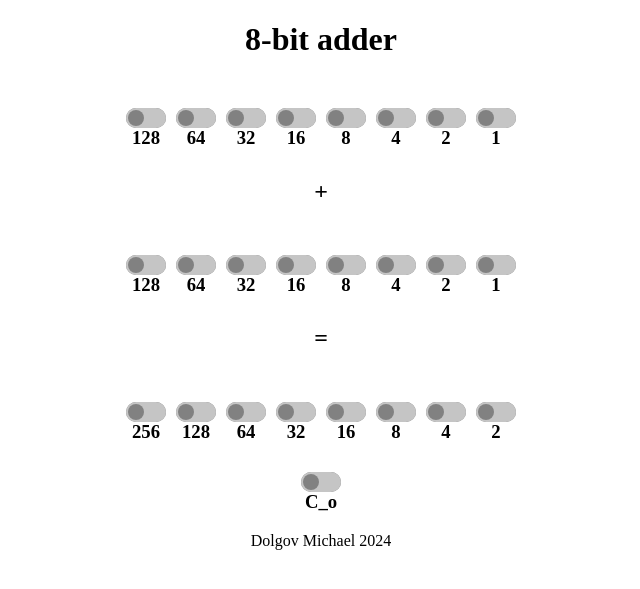
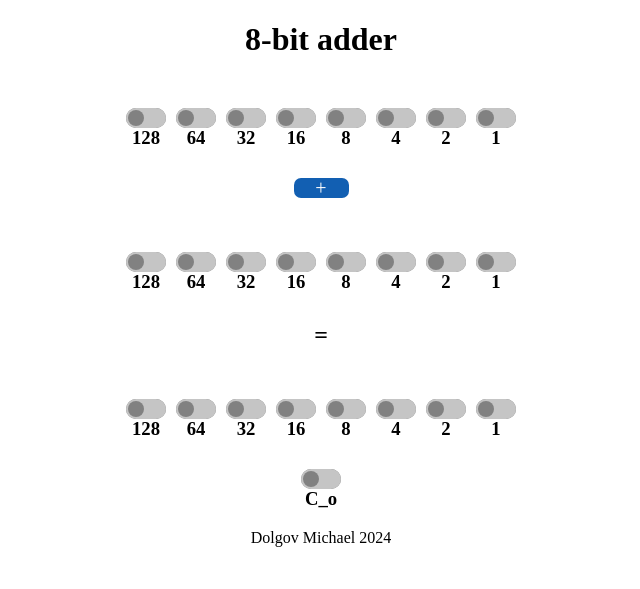
Before and after one commit to MIchael-Dolgov/8-bit_adder, a Flask app: page / in a window 1280 px wide. Shown: the top 589 px of the page, without its empty margins (319-959 px from the left). Run offline with Flask 3, Linux system fonts and the light colour scheme.

Commit message:
Add files via upload

```diff
--- a/app.py
+++ b/app.py
@@ -1,7 +1,7 @@
 from flask import Flask
 from flask import  render_template, request
 
-from circuts import eight_bit_full_adder
+from circuts import eight_bit_full_adder, eight_bit_full_substractor
 
 app = Flask(__name__)
 
@@ -16,8 +16,15 @@ def update_toggle():
     #num1/2 = [3] indx = [-1]
     id = request.form['id']
     status = request.form['status']
-    nums[int(id[3])][(int(id[-1]))] = True if status == "true" else False
-    return eight_bit_full_adder(0, nums[0], nums[1])
+    isminus = True if request.form['sign'] == "true" else False
+    if (len(id)!=1):
+        nums[int(id[3])][(int(id[-1]))] = True if status == "true" else False
+    if (isminus):
+        print("substractor")
+        return eight_bit_full_substractor(nums[0], nums[1])
+    else:
+        print("adder")
+        return eight_bit_full_adder(0, nums[0], nums[1])
 
 if __name__ == "__main__":
     app.run(debug=True)
--- a/static/styles.css
+++ b/static/styles.css
@@ -62,3 +62,52 @@ input:checked + .slider:before {
   -ms-transform: translateX(20px);
   transform: translateX(20px);
 }
+
+.btn-checkbox {
+  display: none;
+}
+
+.btn {
+  align-items: center;
+  width: 55px;
+  height: 20px;
+  background-color: #125fb2;
+  display: inline-block;
+  position: relative;
+  cursor: pointer;
+  border-color: #4c4848;
+  border-radius: 7px;
+  border-width: 7px;
+}
+
+.btn::before {
+  content: '';
+  position: absolute;
+  top: 0;
+  left: 0;
+  width: 100%;
+  height: 100%;
+  background-color: rgba(0, 0, 0, 0.2);
+  opacity: 0;
+  transition: opacity 0.3s ease;
+}
+
+.btn::after {
+  content: '+';
+  position: absolute;
+  top: 50%;
+  left: 50%;
+  transform: translate(-50%, -50%);
+  color: #fff;
+  font-size: 20px;
+  text-align: center;
+}
+
+.btn-checkbox:checked + .btn::after {
+  content: '-';
+}
+
+.btn:active::before {
+  opacity: 1;
+  border-radius: 10px;
+}
--- a/templates/main.html
+++ b/templates/main.html
@@ -18,7 +18,12 @@
   </label>
   {% endfor %}
 </div>
-<div style="text-align: center;"><h2>+</h2></div>
+
+<div style="text-align: center;">
+<input type="checkbox" id="btn-checkbox" class="btn-checkbox">
+<label for="btn-checkbox" class="btn"></label>
+</div>
+
 <div class="toggle-container">
   {% for i in range(8) | reverse%}
   <label class="toggle-switch">
@@ -34,7 +39,7 @@
   <label class="toggle-switch" >
     <input type="checkbox" disabled id="displaytoggle{{i}}">
     <span class="slider"></span>
-    <h3 class="num">{{2**(8-i)}}</h3>
+    <h3 class="num" id="num{{i}}">{{2**(7-i)}}</h3>
   </label>
   {% endfor %}
 </div>
```
Also changed, not shown: circuts.py (+9 -1 lines), static/js/script.js (+32 -7 lines).
